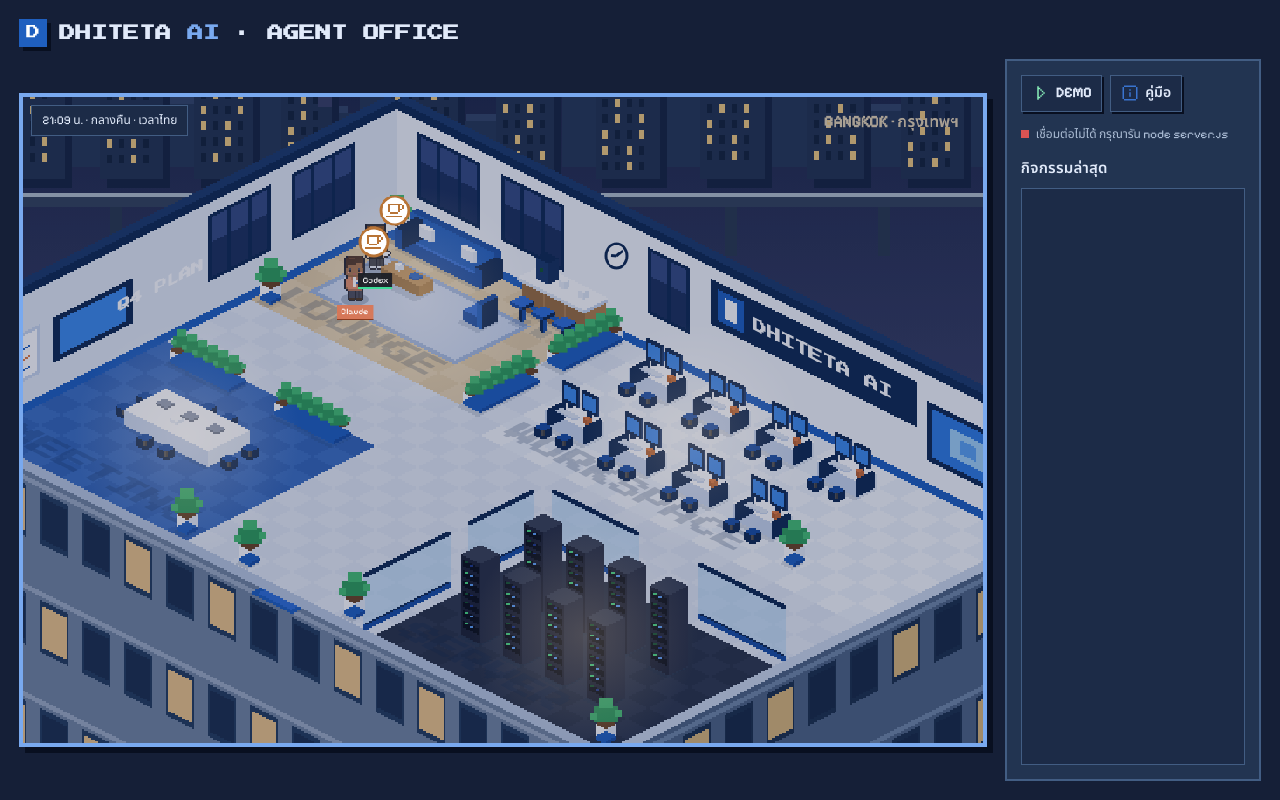
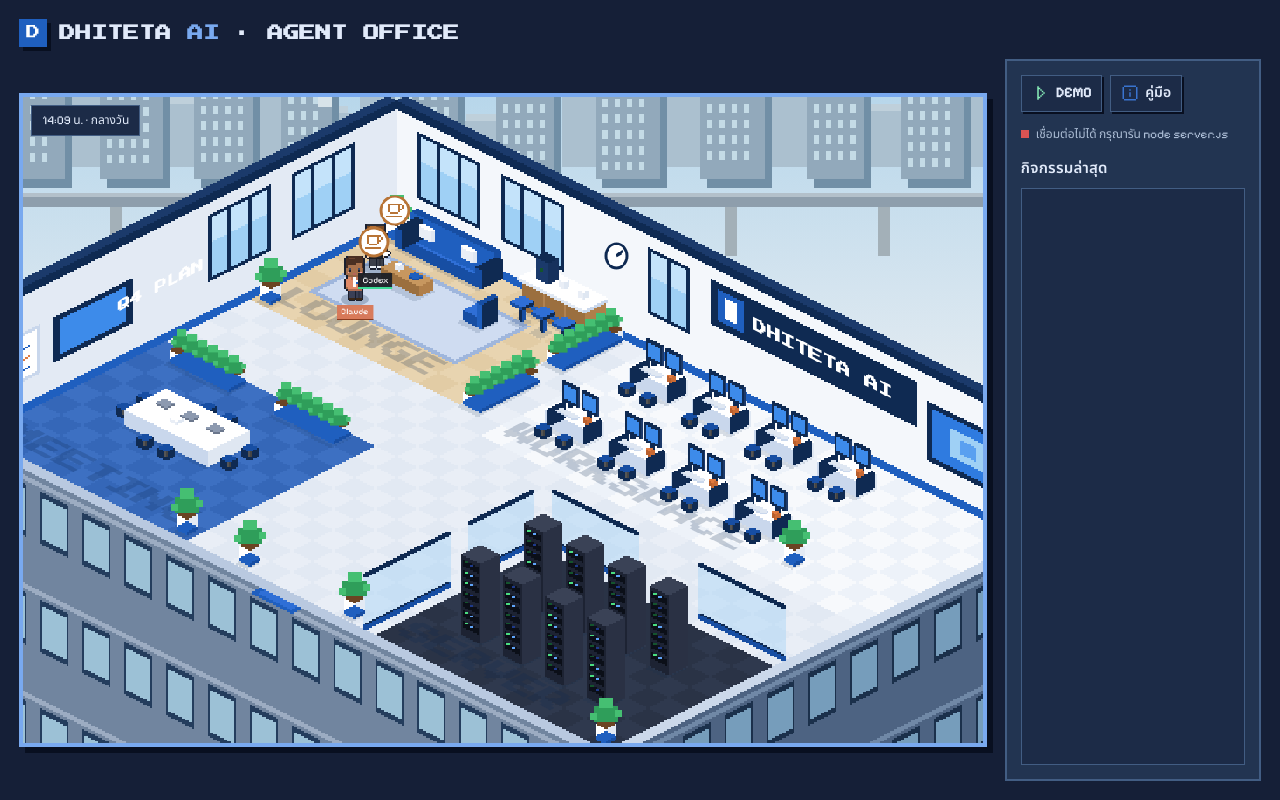
Before and after one commit to worldclup/agent-world, a website: page index.html in a window 1280 px wide. Drawn offline with Linux system fonts and the light colour scheme; no server answers; animation ran at ten frames a second.

Commit message:
Use viewer local time for office clock and lighting

```diff
--- a/index.html
+++ b/index.html
@@ -28,7 +28,7 @@
   button { font-family: 'Press Start 2P', var(--font-body); font-size: 10px; background: var(--blue); color: #fff; border: 3px solid var(--navy); padding: 8px 12px; cursor: pointer; }
   button:hover { background: #2f7be0; }
   #status { font: 12px/1.7 var(--font-body); color: var(--muted); flex: 1 1 200px; min-width: 0; overflow-wrap: anywhere; }
-  #thai-time { position: absolute; top: 12px; left: 12px; max-width: calc(100% - 24px); padding: 5px 10px; background: var(--panel); color: var(--navy); border: 1px solid var(--line); border-radius: 0; font: 12px/1.6 var(--font-body); pointer-events: none; }
+  #local-time { position: absolute; top: 12px; left: 12px; max-width: calc(100% - 24px); padding: 5px 10px; background: var(--panel); color: var(--navy); border: 1px solid var(--line); border-radius: 0; font: 12px/1.6 var(--font-body); pointer-events: none; }
   #status::before { content: ''; display: inline-block; width: 8px; height: 8px; margin-right: 7px; background: #8b9bb2; }
   #status[data-connection="online"]::before { background: #2e9d69; }
   #status[data-connection="offline"]::before { background: #d95353; }
@@ -78,7 +78,7 @@
     canvas { border-width: 2px; box-shadow: 3px 3px 0 #080f20; }
     .bar { gap: 8px; margin-top: 12px; }
     button { min-height: 44px; }
-    #thai-time { top: 7px; left: 7px; padding: 3px 6px; font-size: 10px; }
+    #local-time { top: 7px; left: 7px; padding: 3px 6px; font-size: 10px; }
     .scene-controls { gap: 6px; }
     .scene-controls button, .scene-controls summary { min-height: 36px; font-size: 13px; padding: 5px 8px; width: auto; }
     .guide summary { width: 100%; padding: 10px 12px; }
@@ -94,7 +94,7 @@
   <div class="workspace">
   <div class="scene">
     <canvas id="c" aria-label="แผนที่ Agent Office พร้อมสถานะกิจกรรม"></canvas>
-    <span id="thai-time" aria-label="เวลาและช่วงวันในประเทศไทย"></span>
+    <span id="local-time" aria-label="เวลาและช่วงวันตามเครื่องของคุณ"></span>
   </div>
   <aside class="sidebar" aria-label="เครื่องมือและกิจกรรม Agent">
     <div class="scene-controls">
--- a/office.js
+++ b/office.js
@@ -5,19 +5,17 @@
 const COLS = 32, ROWS = 22, TW = 24, TH = 12, WALL = 72, SCALE = 2;
 const OX = 274, OY = WALL + 100;
 const W = 668, H = OY + 436;
-const thaiClock = new Intl.DateTimeFormat('en-GB', { timeZone:'Asia/Bangkok', hour:'2-digit', minute:'2-digit', hourCycle:'h23' });
 function lightingAt(date) {
-  const parts = Object.fromEntries(thaiClock.formatToParts(date).map(p => [p.type,p.value]));
-  const hour = Number(parts.hour), minute = Number(parts.minute), h = hour + minute/60;
+  const hour = date.getHours(), minute = date.getMinutes(), h = hour + minute/60;
   const daylight = h < 5 || h >= 19 ? 0 : h < 7 ? (h-5)/2 : h < 17 ? 1 : (19-h)/2;
-  return { hour, minute, daylight, label:h >= 5 && h < 7 ? 'ยามเช้า' : h >= 7 && h < 17 ? 'กลางวัน' : h >= 17 && h < 19 ? 'ยามเย็น' : 'กลางคืน', time:`${parts.hour}:${parts.minute}` };
+  return { hour, minute, daylight, label:h >= 5 && h < 7 ? 'ยามเช้า' : h >= 7 && h < 17 ? 'กลางวัน' : h >= 17 && h < 19 ? 'ยามเย็น' : 'กลางคืน', time:`${String(hour).padStart(2,'0')}:${String(minute).padStart(2,'0')}` };
 }
 let lighting = lightingAt(new Date()), lightingMinute = '';
 function updateLighting() {
   const now = new Date(), minute = Math.floor(now.getTime()/60000);
   if (minute === lightingMinute) return;
   lightingMinute = minute; lighting = lightingAt(now);
-  document.getElementById('thai-time').textContent = `${lighting.time} น. · ${lighting.label} · เวลาไทย`;
+  document.getElementById('local-time').textContent = `${lighting.time} น. · ${lighting.label}`;
   const mix = (night, day) => '#' + [1,3,5].map(i => Math.round(parseInt(night.slice(i,i+2),16)*(1-lighting.daylight)+parseInt(day.slice(i,i+2),16)*lighting.daylight).toString(16).padStart(2,'0')).join('');
   C.sky = mix('#1c315c','#9fd0f5'); C.sky2 = mix('#344b80','#c4e3fa');
 }
@@ -246,7 +244,6 @@
     rect(x+5,y-10,7,7,'#748e9c');
     for(let n=0;n<4;n++)rect(x+5,y+8+n*10,4,5,day<.6?'#dbb16d':'#c8dce4');
   }
-  ctx.font='600 9px "Pixelify Sans", "Noto Sans Thai", sans-serif';ctx.fillStyle=day<.6?'#e6d5b3':'#3c5972';ctx.textAlign='right';ctx.fillText('BANGKOK · กรุงเทพฯ',VIEW.x+VIEW.w-14,VIEW.y+17);ctx.textAlign='start';
 }
 
 function drawBuildingExterior() {
```
Also changed, not shown: office.test.js (+4 -4 lines).
